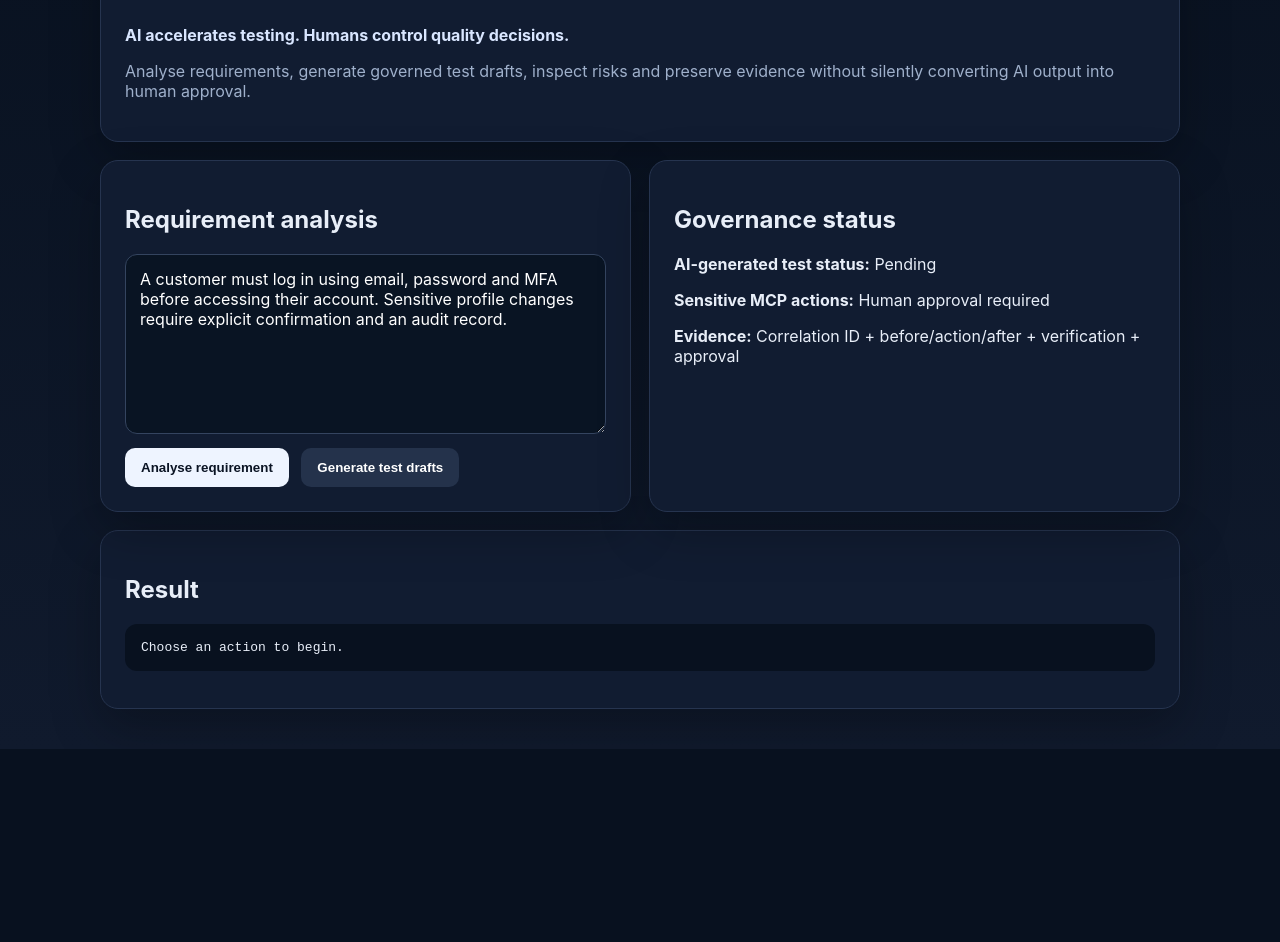
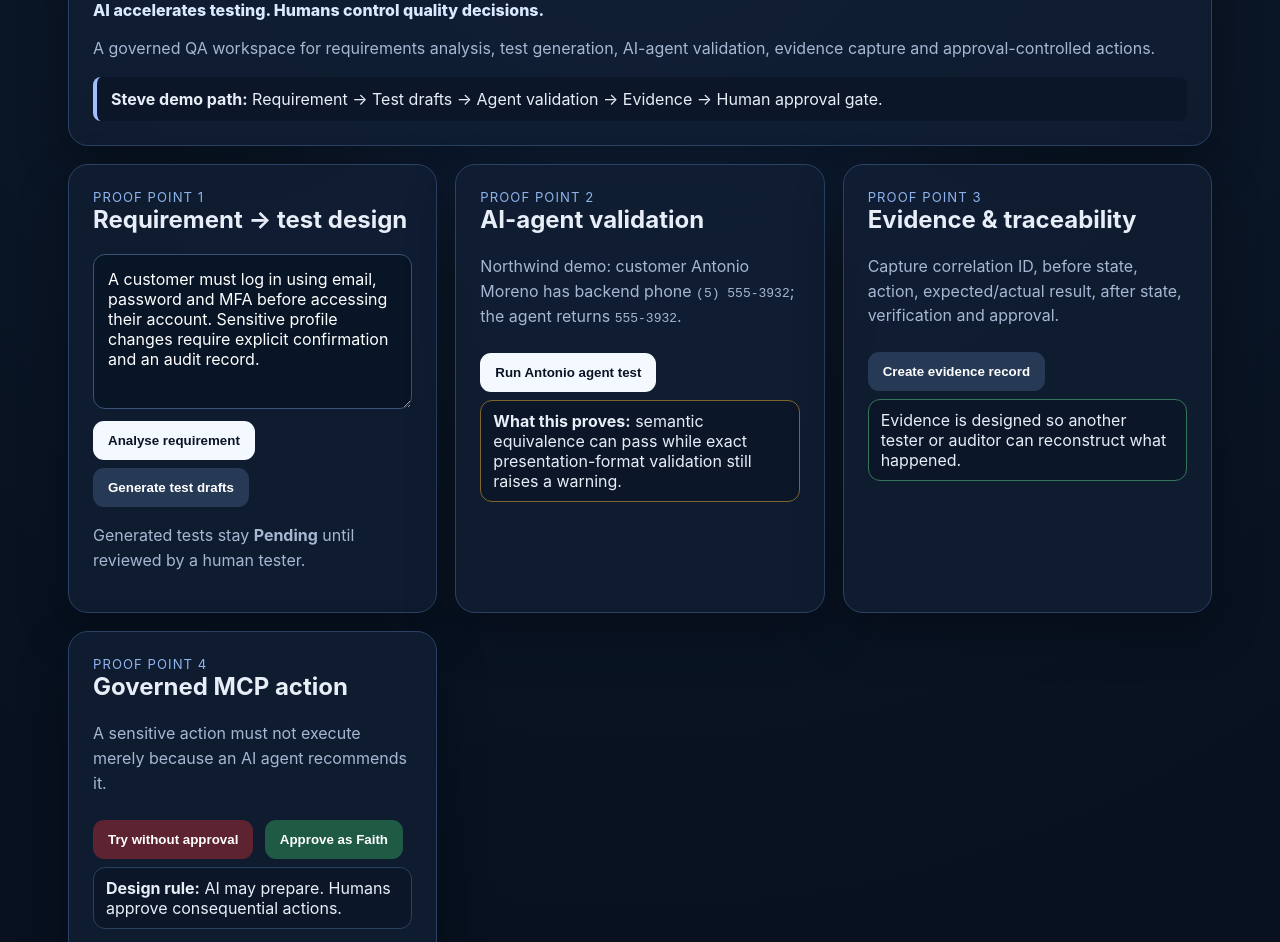
Before and after one commit to faithfulord1/Palm92-ai-test-copilot, a website: page public/index.html in a window 1280 px wide. Shown: the part 186-1128 px from the top of the page. Before the commit the page ends 935 px from the top, so only its background shows below. Drawn offline with Linux system fonts and the light colour scheme.

Commit message:
Build Steve-ready interactive demo dashboard

```diff
--- a/public/index.html
+++ b/public/index.html
@@ -3,50 +3,65 @@
 <head>
   <meta charset="utf-8" />
   <meta name="viewport" content="width=device-width,initial-scale=1" />
-  <title>Palm92 AI Test Copilot</title>
+  <title>Palm92 AI Test Copilot — Steve Demo</title>
   <style>
-    :root{font-family:Inter,system-ui,sans-serif;color:#e8eef8;background:#08111f}
-    body{margin:0;background:linear-gradient(180deg,#08111f,#101a2d);min-height:100vh}
-    main{max-width:1080px;margin:auto;padding:40px 20px}
-    .hero,.card{background:#111c31;border:1px solid #26344f;border-radius:18px;padding:24px;box-shadow:0 18px 50px #0004}
-    h1{margin-top:0;font-size:clamp(2rem,5vw,3.5rem)}
-    .tag{font-weight:700;color:#d9e6ff}.muted{color:#9fb0cb}
-    textarea{width:100%;min-height:180px;box-sizing:border-box;background:#091423;color:#fff;border:1px solid #34445f;border-radius:12px;padding:14px;font:inherit}
-    button{border:0;border-radius:10px;padding:12px 16px;font-weight:700;cursor:pointer;margin:10px 8px 0 0}
-    button.primary{background:#eef4ff;color:#0b1424}button.secondary{background:#24324b;color:#fff}
-    pre{white-space:pre-wrap;word-break:break-word;background:#08111f;border-radius:12px;padding:16px;overflow:auto}
-    .grid{display:grid;gap:18px;grid-template-columns:repeat(auto-fit,minmax(280px,1fr));margin-top:18px}
-    .pill{display:inline-block;padding:6px 10px;border-radius:999px;background:#1c2940;color:#dbe7ff;margin-right:6px}
+    :root{font-family:Inter,system-ui,sans-serif;color:#e8eef8;background:#07111f}
+    *{box-sizing:border-box} body{margin:0;background:radial-gradient(circle at top,#17325c 0,#0b1728 32%,#07111f 70%);min-height:100vh}
+    main{max-width:1180px;margin:auto;padding:32px 18px 60px}.hero,.card{background:#101d32e8;border:1px solid #2b4164;border-radius:20px;padding:24px;box-shadow:0 18px 50px #0005}
+    h1{margin:.25rem 0;font-size:clamp(2rem,5vw,3.7rem)}h2{margin-top:0}.tag{font-weight:800;color:#dbe9ff}.muted{color:#a6b7d2;line-height:1.55}
+    textarea{width:100%;min-height:155px;background:#081526;color:#fff;border:1px solid #3a5278;border-radius:12px;padding:14px;font:inherit;resize:vertical}
+    button{border:0;border-radius:11px;padding:12px 15px;font-weight:800;cursor:pointer;margin:8px 7px 0 0}.primary{background:#f4f8ff;color:#0a1424}.secondary{background:#263955;color:#fff}.danger{background:#5d2330;color:#fff}.success{background:#1f5a45;color:#fff}
+    pre{white-space:pre-wrap;word-break:break-word;background:#07111f;border:1px solid #223654;border-radius:12px;padding:16px;overflow:auto;max-height:460px}.grid{display:grid;gap:18px;grid-template-columns:repeat(auto-fit,minmax(300px,1fr));margin-top:18px}.pill{display:inline-block;padding:6px 10px;border-radius:999px;background:#1b2b45;color:#dbe7ff;margin:0 6px 6px 0}.step{font-size:.82rem;text-transform:uppercase;letter-spacing:.08em;color:#8eb3eb}.status{padding:10px 12px;border-radius:12px;background:#0b1728;border:1px solid #29405f;margin:8px 0}.ok{border-color:#34765b}.warn{border-color:#80652c}.watermark{opacity:.58;text-align:center;margin-top:20px;font-size:.85rem}.callout{border-left:4px solid #9fbfff;padding:12px 14px;background:#0b1728;border-radius:8px;margin-top:14px}
   </style>
 </head>
 <body>
 <main>
   <section class="hero">
-    <span class="pill">Palm92 Intelligence</span><span class="pill">Human-governed AI testing</span>
+    <span class="pill">Palm92 Intelligence</span><span class="pill">AI Testing</span><span class="pill">MCP</span><span class="pill">Human-in-the-loop</span>
     <h1>Palm92 AI Test Copilot</h1>
     <p class="tag">AI accelerates testing. Humans control quality decisions.</p>
-    <p class="muted">Analyse requirements, generate governed test drafts, inspect risks and preserve evidence without silently converting AI output into human approval.</p>
+    <p class="muted">A governed QA workspace for requirements analysis, test generation, AI-agent validation, evidence capture and approval-controlled actions.</p>
+    <div class="callout"><strong>Steve demo path:</strong> Requirement → Test drafts → Agent validation → Evidence → Human approval gate.</div>
   </section>
 
   <div class="grid">
     <section class="card">
-      <h2>Requirement analysis</h2>
+      <div class="step">Proof point 1</div><h2>Requirement → test design</h2>
       <textarea id="req">A customer must log in using email, password and MFA before accessing their account. Sensitive profile changes require explicit confirmation and an audit record.</textarea>
       <button class="primary" id="analyse">Analyse requirement</button>
       <button class="secondary" id="generate">Generate test drafts</button>
+      <p class="muted">Generated tests stay <strong>Pending</strong> until reviewed by a human tester.</p>
     </section>
+
     <section class="card">
-      <h2>Governance status</h2>
-      <p><strong>AI-generated test status:</strong> Pending</p>
-      <p><strong>Sensitive MCP actions:</strong> Human approval required</p>
-      <p><strong>Evidence:</strong> Correlation ID + before/action/after + verification + approval</p>
+      <div class="step">Proof point 2</div><h2>AI-agent validation</h2>
+      <p class="muted">Northwind demo: customer Antonio Moreno has backend phone <code>(5) 555-3932</code>; the agent returns <code>555-3932</code>.</p>
+      <button class="primary" id="antonio">Run Antonio agent test</button>
+      <div class="status warn"><strong>What this proves:</strong> semantic equivalence can pass while exact presentation-format validation still raises a warning.</div>
+    </section>
+
+    <section class="card">
+      <div class="step">Proof point 3</div><h2>Evidence & traceability</h2>
+      <p class="muted">Capture correlation ID, before state, action, expected/actual result, after state, verification and approval.</p>
+      <button class="secondary" id="evidence">Create evidence record</button>
+      <div class="status ok">Evidence is designed so another tester or auditor can reconstruct what happened.</div>
+    </section>
+
+    <section class="card">
+      <div class="step">Proof point 4</div><h2>Governed MCP action</h2>
+      <p class="muted">A sensitive action must not execute merely because an AI agent recommends it.</p>
+      <button class="danger" id="blocked">Try without approval</button>
+      <button class="success" id="approved">Approve as Faith</button>
+      <div class="status"><strong>Design rule:</strong> AI may prepare. Humans approve consequential actions.</div>
     </section>
   </div>
 
   <section class="card" style="margin-top:18px">
-    <h2>Result</h2>
-    <pre id="output">Choose an action to begin.</pre>
+    <h2>Live result</h2>
+    <pre id="output">Choose a proof point to begin.</pre>
   </section>
+
+  <p class="watermark">Faith Wright · Palm92 Intelligence · Steve / TestingElearn demonstration build</p>
 </main>
 <script src="/app.js"></script>
 </body>
```
